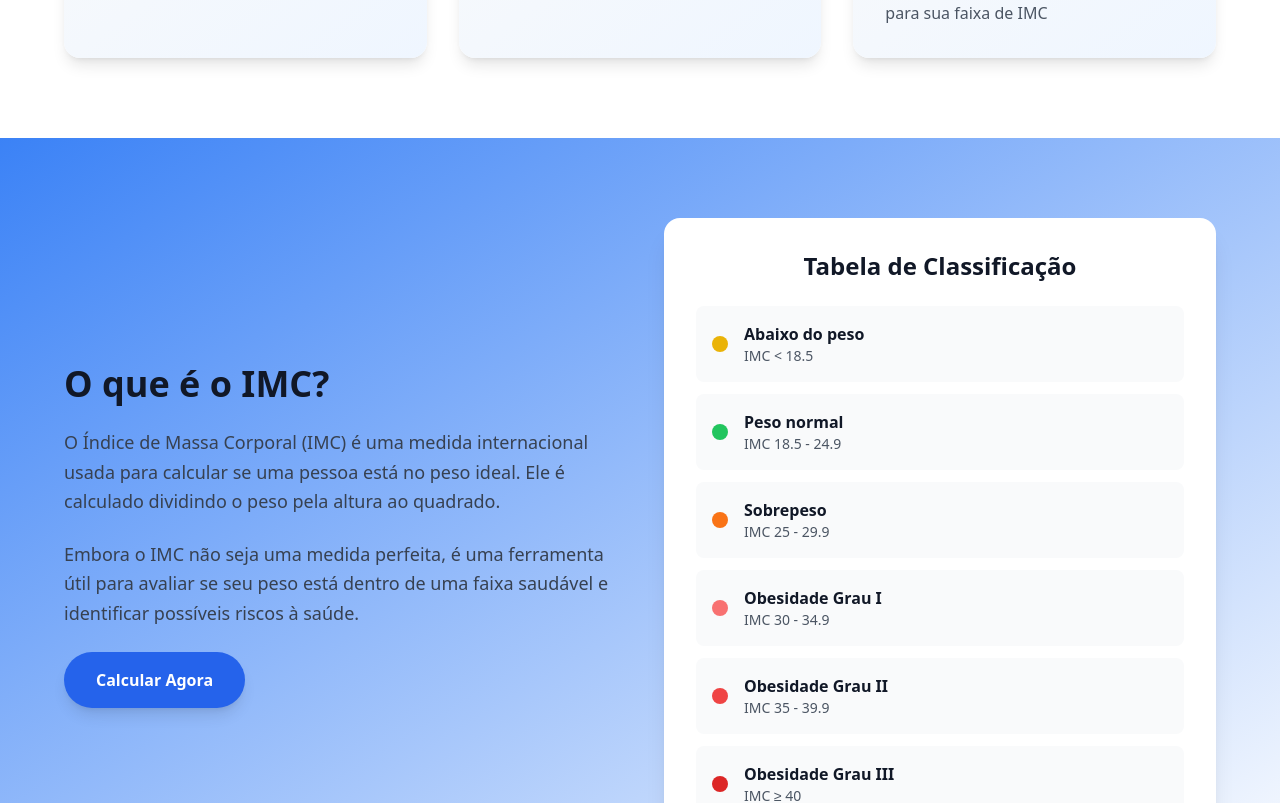
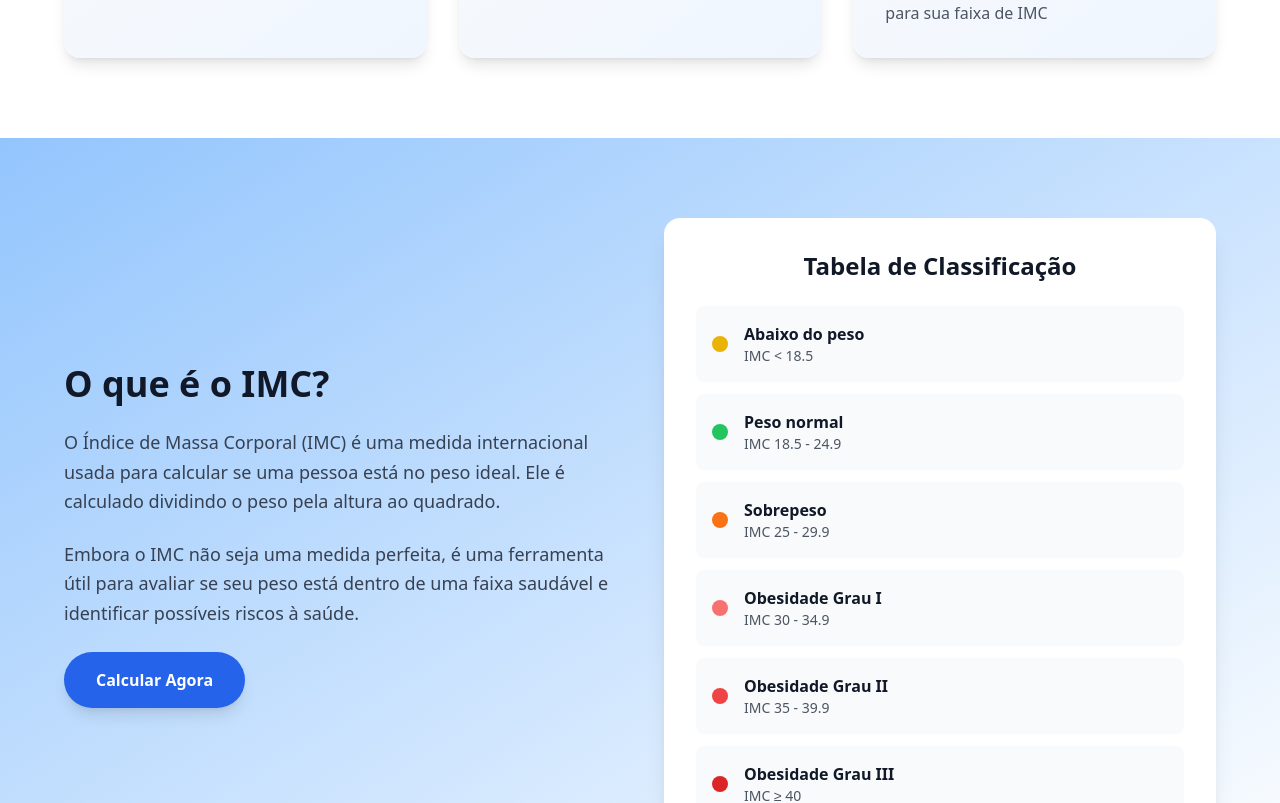
Before and after one commit to gustahxn/CalcImc, a React (Vite) app in the folder calcImc/: page / in a window 1280 px wide. Shown: the part 960-1763 px from the top of the page. Built offline with nearby package versions, Linux system fonts and the light colour scheme; no server answers.

Commit message:
Update: Section 3 gradient color changed

```diff
--- a/calcImc/src/components/Home.jsx
+++ b/calcImc/src/components/Home.jsx
@@ -129,7 +129,7 @@ const Home = () => {
 
       <section
         id="info"
-        className="py-20 px-6 bg-gradient-to-br from-blue-500 to-white"
+        className="py-20 px-6 bg-gradient-to-br from-blue-300 to-white"
       >
         <div className="max-w-6xl mx-auto">
           <div className="grid md:grid-cols-2 gap-12 items-center">
```
